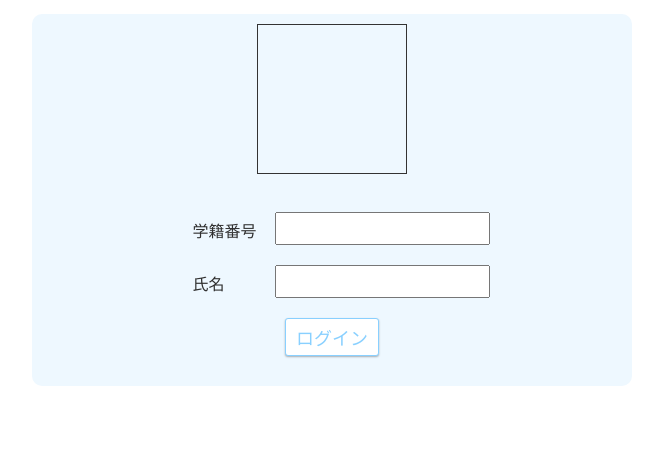
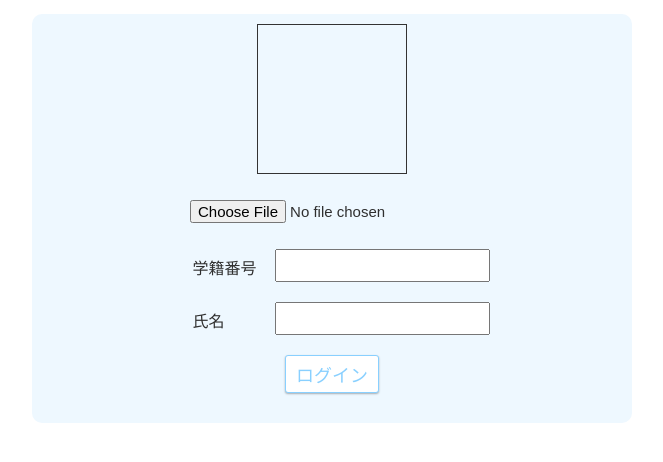
Before and after one commit to tora87/Hackathon_Jyobi_BMS, a Flask app: page /login-top/ in a window 1280 px wide. Shown: the part 191-653 px from the top of the page, without its empty margins (308-971 px from the left). Run offline with Flask 2, Linux system fonts and the light colour scheme; some libraries are stand-ins or nearby versions.

Commit message:
[fix]input[type="file"]のdisplayをnoneにしてしまったところを直した

```diff
--- a/static/css/style.css
+++ b/static/css/style.css
@@ -35,11 +35,6 @@ li {
 input {
   padding: 6px;
   font-size: 1.5rem;
-}
-
-input[type="file"] {
-  display: none;
-  cursor: pointer;
 }
 
 input[type="file"] label{
```
